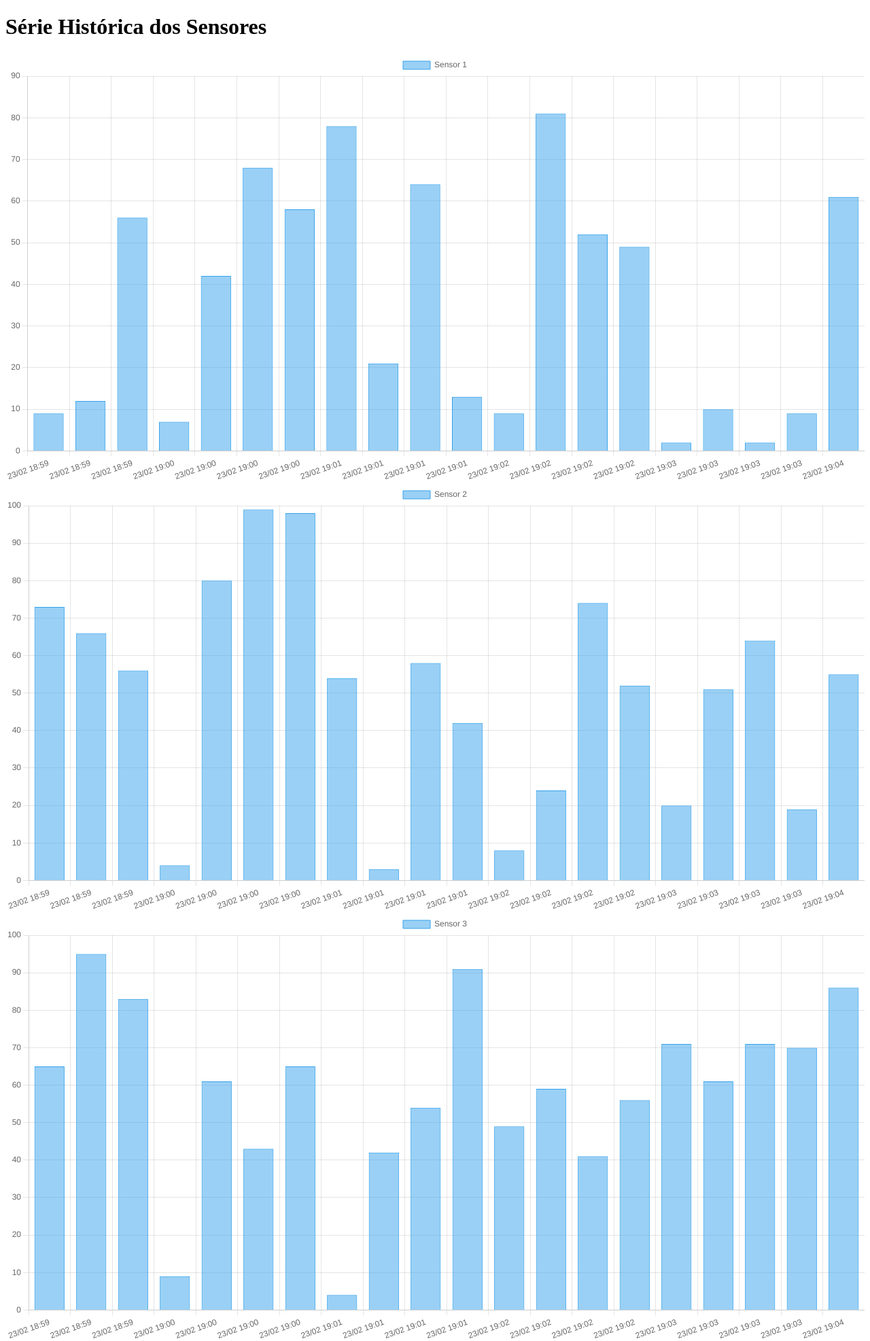
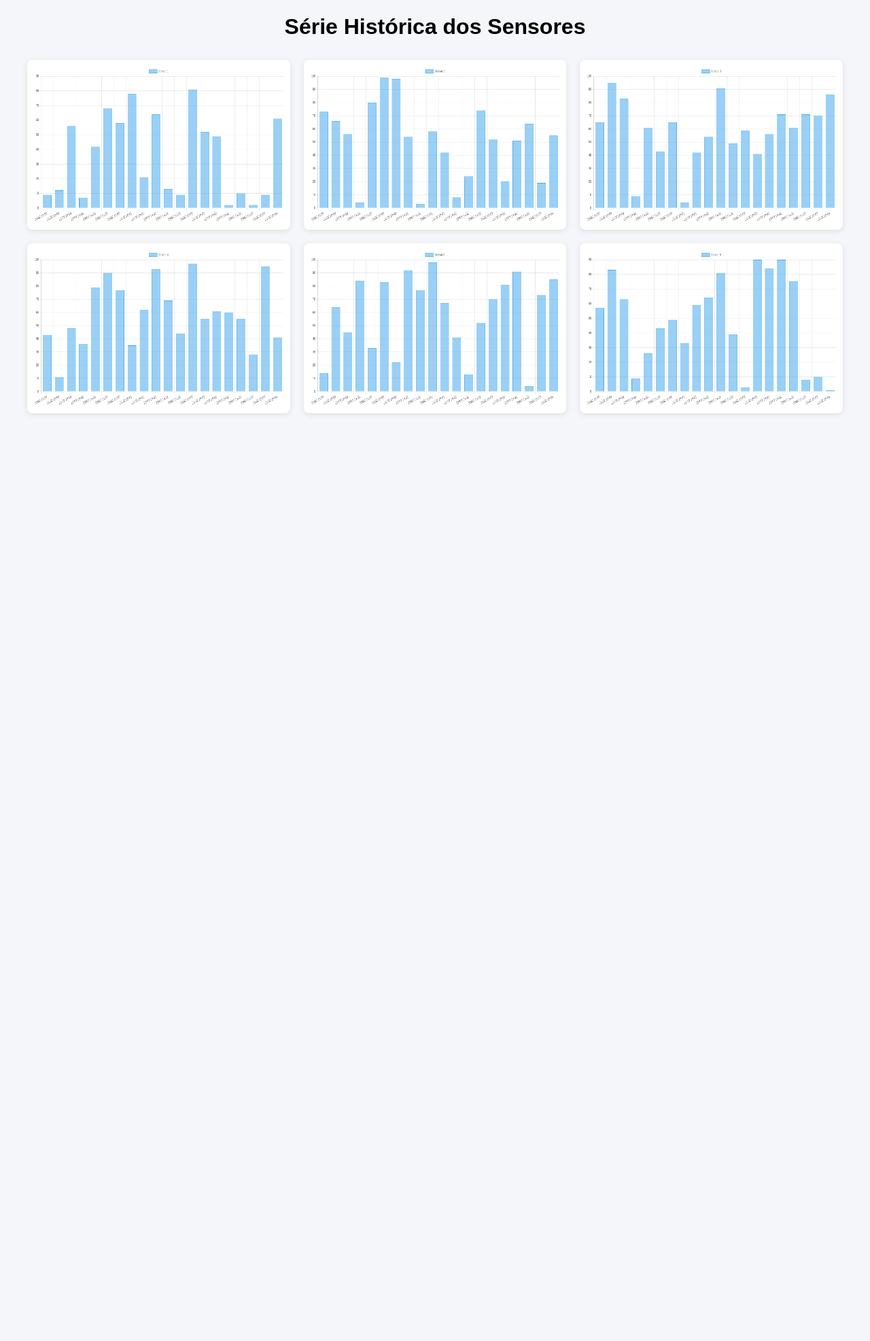
Before and after one commit to devrodolfo/iot, a Django app: page /graficos/ in a window 1280 px wide. Shown: the top 1973 px of the page at 68% size. After the commit the page ends 610 px from the top, so only its background shows below. Run offline with Django 5.2, Linux system fonts and the light colour scheme; a user stored in the database is signed in; data comes from the database, SQL or seed files in the repository.

Commit message:
Alterandoe strutura dos gráficos com CSS

```diff
--- a/sensores/templates/sensores/graficos.html
+++ b/sensores/templates/sensores/graficos.html
@@ -4,17 +4,48 @@
     <meta charset="UTF-8">
     <title>Gráfico de Sensores</title>
     <script src="https://cdn.jsdelivr.net/npm/chart.js"></script>
+
+    <style>
+        body {
+            font-family: Arial, sans-serif;
+            background-color: #f4f6f9;
+            margin: 20px;
+        }
+
+        h1 {
+            text-align: center;
+        }
+
+        .grid-graficos {
+            display: grid;
+            grid-template-columns: repeat(3, 1fr);
+            gap: 20px;
+            max-width: 1200px;
+            margin: 30px auto;
+        }
+
+        canvas {
+            width: 100% !important;
+            height: 250px !important;
+            background: #ffffff;
+            padding: 10px;
+            border-radius: 8px;
+            box-shadow: 0 2px 8px rgba(0,0,0,0.1);
+        }
+    </style>
 </head>
 <body>
 
 <h1>Série Histórica dos Sensores</h1>
 
+<div class="grid-graficos">
     <canvas id="grafico1"></canvas>
     <canvas id="grafico2"></canvas>
     <canvas id="grafico3"></canvas>
     <canvas id="grafico4"></canvas>
     <canvas id="grafico5"></canvas>
     <canvas id="grafico6"></canvas>
+</div>
 
 <script>
     const datas = {{ datas|safe }};
@@ -32,6 +63,7 @@
             },
             options: {
                 responsive: true,
+                maintainAspectRatio: false,
                 scales: {
                     y: { beginAtZero: true }
                 }
@@ -46,5 +78,6 @@
     criarGrafico("grafico5", {{ sensor_5|safe }}, "Sensor 5");
     criarGrafico("grafico6", {{ sensor_6|safe }}, "Sensor 6");
 </script>
+
 </body>
 </html>
```
Lines whose indentation alone changed are shown as unchanged.
